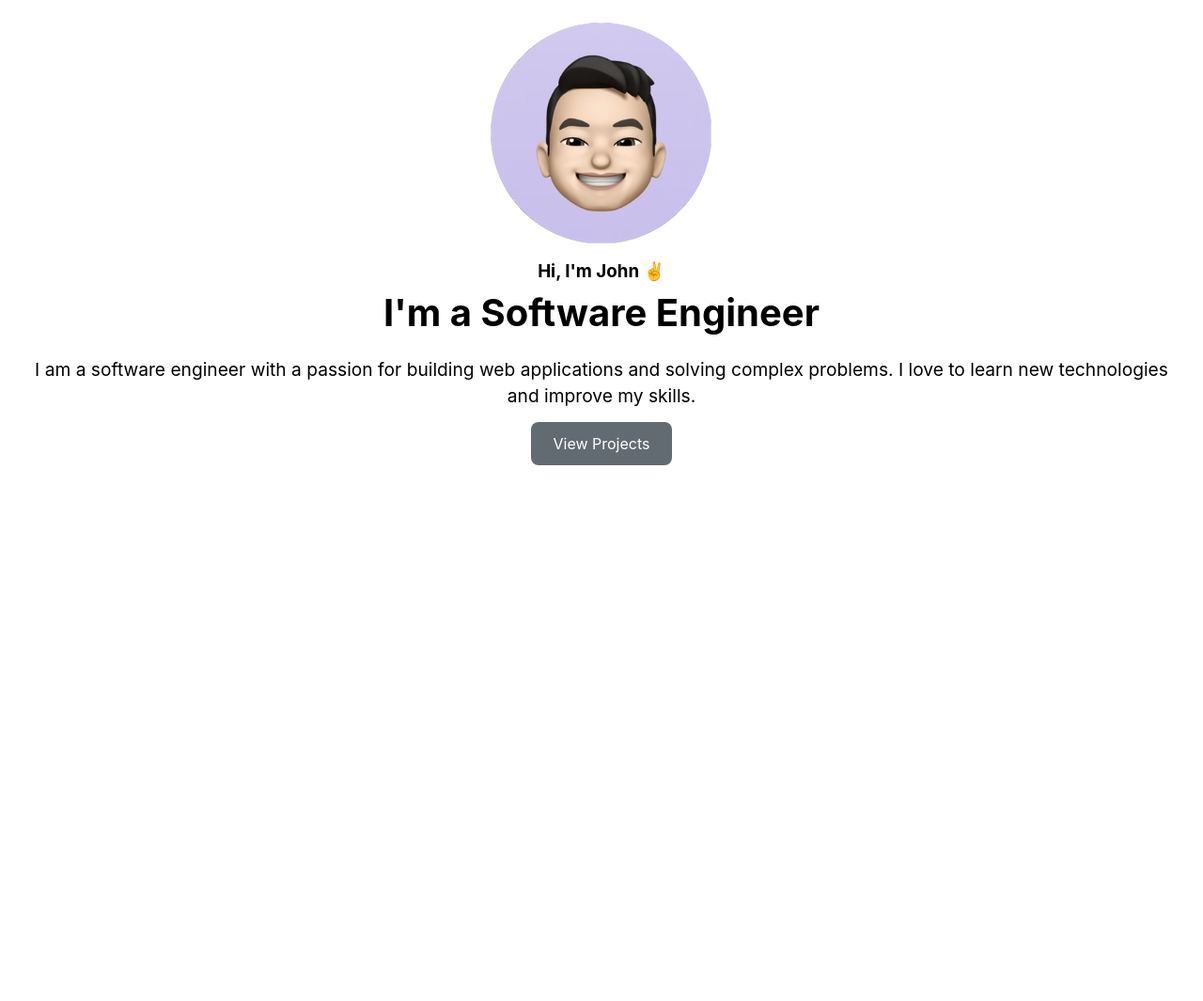
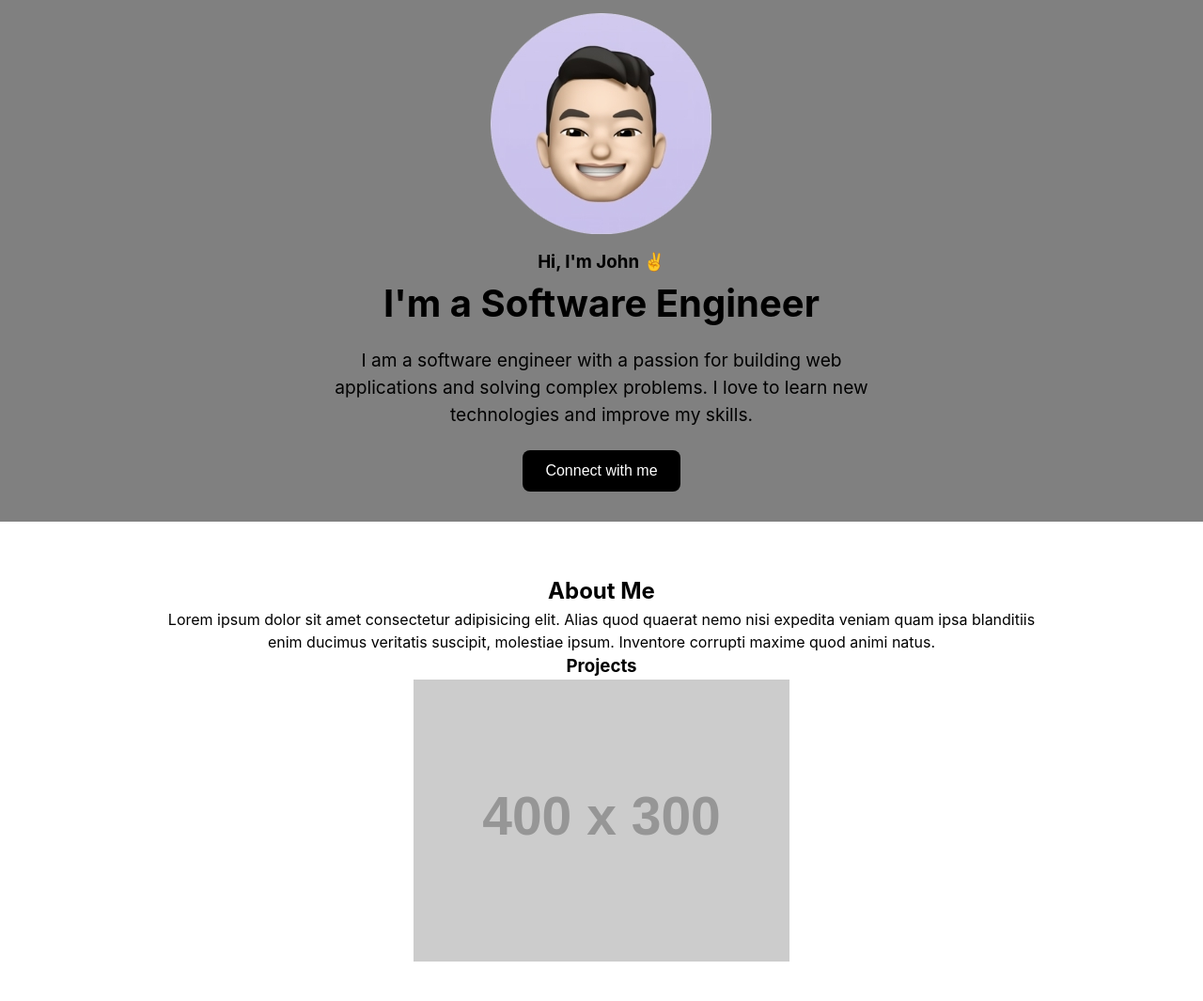
Before and after one commit to JPham4801/portfolio, a plain HTML site: page index.html in a window 1280 px wide. Shown: the part 82-1147 px from the top of the page at 94% size. Before the commit the page ends 800 px from the top, so only its background shows below. Drawn offline with Linux system fonts and the light colour scheme; placeholder pictures from the web are drawn by us.

Commit message:
added about and projects section

```diff
--- a/css/style.css
+++ b/css/style.css
@@ -6,8 +6,8 @@
 
 :root {
   --background: #ffffff;
-  --main-accent: #CDC5EE;
-  --main-accent-light: #E6E6FA;
+  --primary-accent: #CDC5EE;
+  --secondary-accent: #E6E6FA;
   --text: #000000;
   --link: #636b72;
   --link-hover: #00ccff;
@@ -38,7 +38,7 @@ nav {
   display: flex;
   justify-content: space-between;
   align-items: center;
-  padding: 0.8rem 1.8rem;
+  padding: 0.5rem 1.8rem;
   background-color: var(--background);
   border-bottom: 1px solid var(--border);
 }
@@ -47,6 +47,9 @@ nav div ul {
   display: flex;
   flex-direction: row;
   gap: 1rem;
+  list-style: none;
+  font-size: 18px;
+  font-weight: bold;
 }
 
 a {
@@ -61,7 +64,7 @@ a:hover {
 }
 
 a:focus {
-  outline: 2px solid var(--link);
+  outline: none;
   outline-offset: 2px;
 }
 
@@ -73,39 +76,66 @@ li {
   list-style: none;
 }
 
-.hero {
+.hero-section {
   display: flex;
   flex-direction: column;
   justify-content: center;
   align-items: center;
   text-align: center;
   padding: 2rem 1.5rem;
+  background-color: gray;
 }
 
-.hero h1 {
+.hero-section h1 {
   font-size: 2.5rem;
   margin-bottom: 1rem;
 }
 
-.hero p {
+.hero-section p {
   font-size: 1.2rem;
   margin-bottom: 1.5rem;
 }
 
-.hero a {
+.hero-section button {
   padding: 0.8rem 1.5rem;
-  background-color: var(--link);
+  background-color: black;
   color: var(--background);
+  border: none;
   border-radius: 0.5rem;
   font-size: 1rem;
 }
 
-.hero a:hover {
-  background-color: var(--link-hover);
+.hero-section button:hover {
+  background-color: darkgray;
   transition: background-color 0.3s ease;
 }
 
-.hero a:focus {
+.hero-section button:focus {
   outline: 2px solid var(--link);
   outline-offset: 2px;
 }
+
+.hero-description {
+  font-size: 1rem;
+  margin-top: 1rem;
+  color: var(--text);
+  max-width: 600px;
+  text-align: center;
+  line-height: 1.5;
+  padding: 0 1rem;
+}
+
+.about-section {
+  display: flex;
+  flex-direction: column;
+  align-items: center;
+  justify-content: center;
+  padding: 2rem 10rem;
+  background-color: var(--background);
+  text-align: center;
+  margin: 1.5rem 0;
+}
+
+.project-section {
+
+}
--- a/index.html
+++ b/index.html
@@ -24,7 +24,7 @@
         </ul>
       </div>
     </nav>
-    <section class="hero">
+    <section class="hero-section">
       <div class="header-content">
         <img src="./assets/images/memoji.png" alt="John Pham" />
         <h3>Hi, I'm John ✌</h3>
@@ -36,7 +36,16 @@
           and solving complex problems. I love to learn new technologies and
           improve my skills.
         </p>
-        <a href="#projects" class="btn">View Projects</a>
+        <button href="#connect" class="btn">Connect with me</button>
+    </section>
+    <section class="about-section" id="about">
+      <h1>About Me</h1>
+      <p>
+        Lorem ipsum dolor sit amet consectetur adipisicing elit. Alias quod quaerat nemo nisi expedita veniam quam ipsa blanditiis enim ducimus veritatis suscipit, molestiae ipsum. Inventore corrupti maxime quod animi natus.
+      </p>
+    <section class="project-section" id="projects">
+      <h1>Projects</h1>
+      <img src="https://placehold.co/400x300" alt="placeholder">
     </section>
   </body>
 </html>
```
